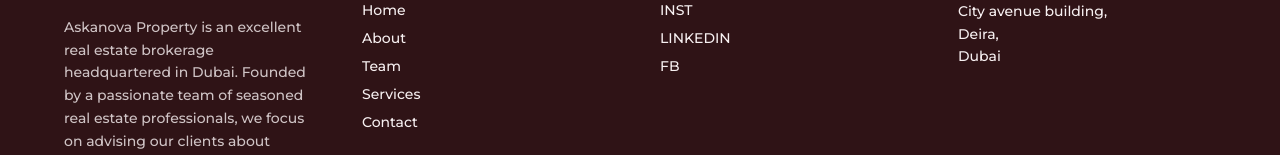
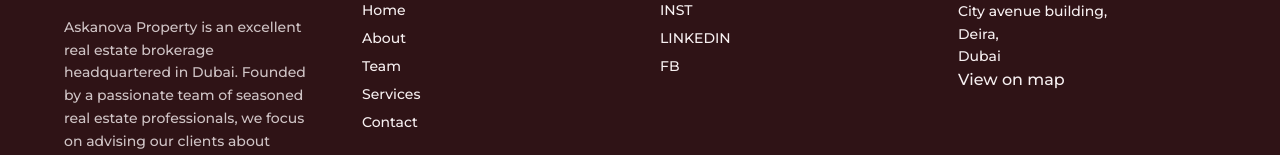
Before and after one commit to shamilshiraz/askanova, a React (Vite) app: page /team in a window 1280 px wide. Shown: the part 2601-2756 px from the top of the page. Built offline with nearby package versions, Linux system fonts and the light colour scheme; a web font is replaced by a local one.

Commit message:
first commit

```diff
--- a/src/components/Footer.jsx
+++ b/src/components/Footer.jsx
@@ -106,6 +106,7 @@
              Deira,<br />
             Dubai <br />
           </p>
+          <a href="https://maps.app.goo.gl/J7ueQsKUDxdFrtfg7">View on map</a>
         </div>
       </div>
     </footer>
```
